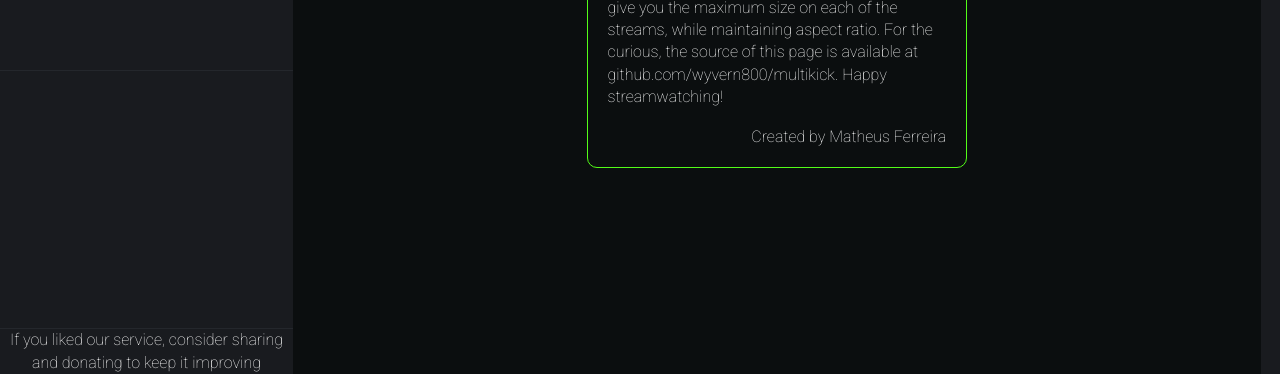
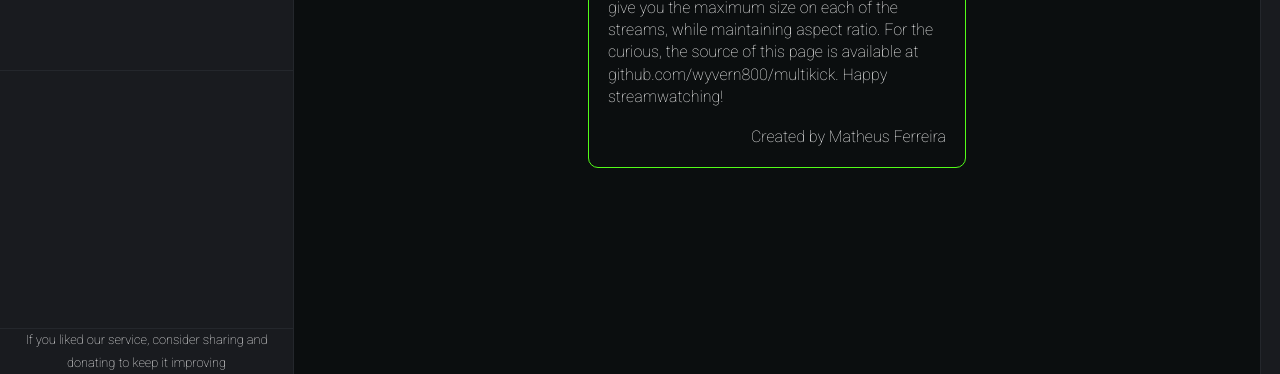
Before and after one commit to wyvern800/multikick, a React (Create React App) app: page / in a window 1280 px wide. Shown: the part 426-800 px from the top of the page. Built offline with nearby package versions, Linux system fonts and the light colour scheme.

Commit message:
changes: some minor ui changes

```diff
--- a/src/Components/Home/index.js
+++ b/src/Components/Home/index.js
@@ -292,6 +292,7 @@ const Home = () => {
                 onClick={() => dispatch(collapseLeftBar(!collapsedLeftBarRedux))}
                 onMouseEnter={() => dispatch(hoverLeftTab(true))}
                 onMouseLeave={() => dispatch(hoverLeftTab(false))}
+                left={false}
               >
                 <Styled.CollapseTabRight collapsed={collapsedLeftBarRedux} />
               </Styled.BarCollapsed>
@@ -372,6 +373,7 @@ const Home = () => {
                 onClick={() => dispatch(collapseRightBar(!collapseRightBarRedux))}
                 onMouseEnter={() => dispatch(hoverRightTab(true))}
                 onMouseLeave={() => dispatch(hoverRightTab(false))}
+                left={true}
               >
                 <Styled.CollapseTabLeft collapsed={collapseRightBarRedux} />
               </Styled.BarCollapsed>
--- a/src/Components/Home/styles.js
+++ b/src/Components/Home/styles.js
@@ -107,6 +107,7 @@ export const ChatBar = styled.div`
   background-color: #191b1f;
   color: white;
   position: sticky;
+  border-left: 1px solid #24272C;
 
   @media (max-width: 1200px) {
     display: none;
@@ -133,6 +134,7 @@ export const LeftBar = styled.div`
   position: sticky;
   justify-content: space-between;
   align-items: center;
+  border-right: 1px solid #24272C;
 
   @media (max-width: 1200px) {
     display: none;
@@ -157,6 +159,12 @@ export const BarCollapsed = styled.div`
   position: sticky;
   align-items: center;
   justify-content: center;
+
+  ${props => props.left ? css`
+    border-left: 1px solid #24272C;
+  ` : css`
+    border-right: 1px solid #24272C;
+  `}
 
   @media (max-width: 1200px) {
     display: none;
@@ -443,6 +451,7 @@ export const ConsiderDonating = styled.div`
   padding-top: 20px;
   text-align: center;
   flex-direction: column;
+  font-size: 0.8rem;
 `;
 
 export const ModalButtons = styled.div`
```
